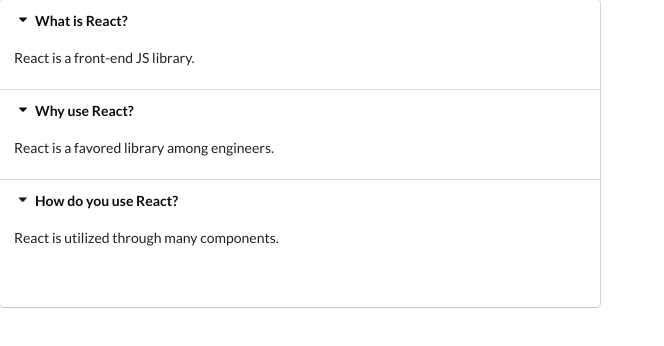
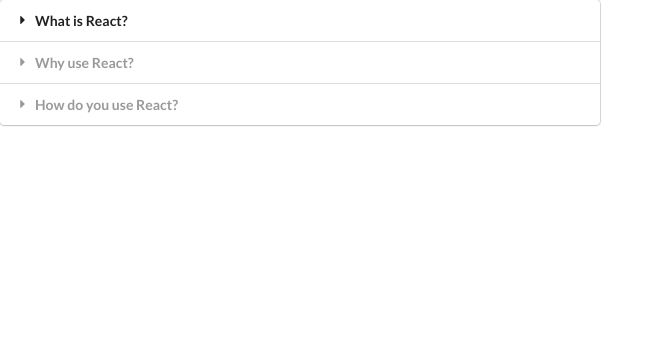
Before and after one commit to ekhu94/react-widgets, a React (Create React App) app: page / in a window 1280 px wide. Shown: the top 346 px of the page, without its empty margins (0-664 px from the left). Built offline with nearby package versions, Linux system fonts and the light colour scheme.

Commit message:
assign active class based on activeIndex

```diff
--- a/src/components/Accordion.js
+++ b/src/components/Accordion.js
@@ -8,13 +8,14 @@
     };
 
     const renderedItems = items.map((item, i) => {
+        const active = i === activeIndex ? 'active' : '';
         return (
             <React.Fragment key={item.title}>
-                <div className="title active" onClick={() => onTitleClick(i)} >
+                <div className={`title ${active}`} onClick={() => onTitleClick(i)} >
                     <i className="dropdown icon"></i>
                     {item.title}
                 </div>
-                <div className="content active">
+                <div className={`content ${active}`}>
                     <p>{item.content}</p>
                 </div>
             </React.Fragment>
@@ -24,7 +25,6 @@
     return (
         <div className="ui styled accordion">
             {renderedItems}
-            <h1>{activeIndex}</h1>
         </div>
     );
 };
```
